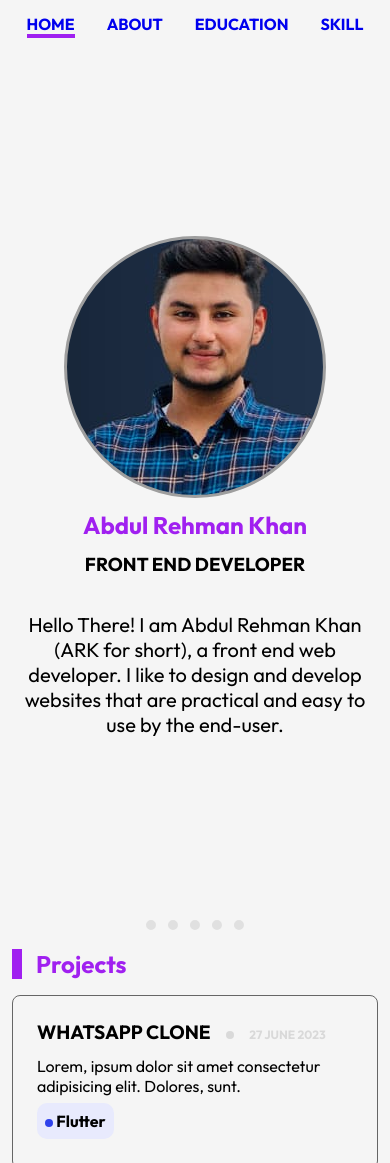
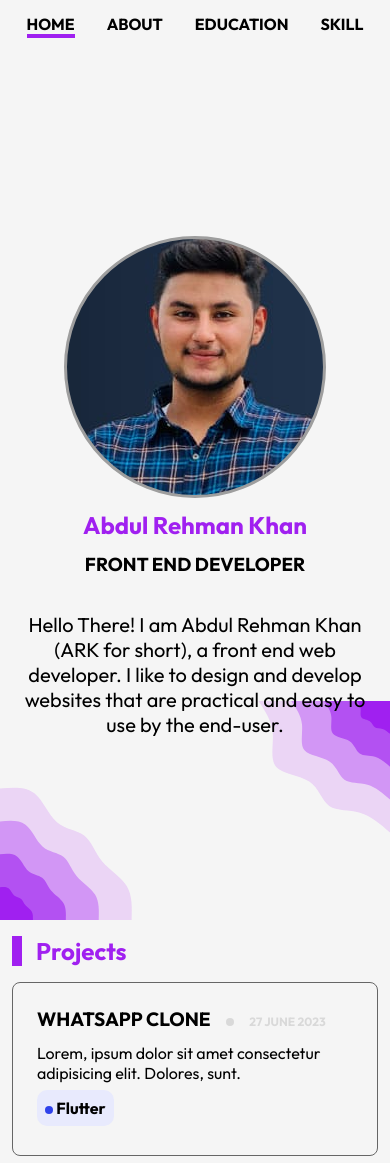
Before and after one commit to Codewith-ARK/portfolio, a plain HTML site: page index.html in a window 390 px wide. Shown: the top 1163 px of the page. Drawn offline with Linux system fonts and the light colour scheme.

Commit message:
[+] Hero bg graphics (not responsive)

```diff
--- a/index.html
+++ b/index.html
@@ -34,26 +34,10 @@
 					websites that are practical and easy to use by the end-user.
 				</div>
 			</div>
-			<!-- <svg id="visual" viewBox="0 0 900 600" width="900" height="600" xmlns="http://www.w3.org/2000/svg"
-				xmlns:xlink="http://www.w3.org/1999/xlink" version="1.1">
-				<path
-					d="M0 362L25 367.8C50 373.7 100 385.3 150 390.2C200 395 250 393 300 390.3C350 387.7 400 384.3 450 391C500 397.7 550 414.3 600 413.8C650 413.3 700 395.7 750 384.8C800 374 850 370 875 368L900 366L900 601L875 601C850 601 800 601 750 601C700 601 650 601 600 601C550 601 500 601 450 601C400 601 350 601 300 601C250 601 200 601 150 601C100 601 50 601 25 601L0 601Z"
-					fill="#deacfd"></path>
-				<path
-					d="M0 444L25 449.2C50 454.3 100 464.7 150 464C200 463.3 250 451.7 300 447.3C350 443 400 446 450 443.3C500 440.7 550 432.3 600 434.8C650 437.3 700 450.7 750 454.5C800 458.3 850 452.7 875 449.8L900 447L900 601L875 601C850 601 800 601 750 601C700 601 650 601 600 601C550 601 500 601 450 601C400 601 350 601 300 601C250 601 200 601 150 601C100 601 50 601 25 601L0 601Z"
-					fill="#cb85f9"></path>
-				<path
-					d="M0 464L25 464.8C50 465.7 100 467.3 150 469.5C200 471.7 250 474.3 300 480.7C350 487 400 497 450 495.8C500 494.7 550 482.3 600 477.3C650 472.3 700 474.7 750 473.5C800 472.3 850 467.7 875 465.3L900 463L900 601L875 601C850 601 800 601 750 601C700 601 650 601 600 601C550 601 500 601 450 601C400 601 350 601 300 601C250 601 200 601 150 601C100 601 50 601 25 601L0 601Z"
-					fill="#b75af5"></path>
-				<path
-					d="M0 538L25 539.2C50 540.3 100 542.7 150 541.8C200 541 250 537 300 534C350 531 400 529 450 532.8C500 536.7 550 546.3 600 547.8C650 549.3 700 542.7 750 538C800 533.3 850 530.7 875 529.3L900 528L900 601L875 601C850 601 800 601 750 601C700 601 650 601 600 601C550 601 500 601 450 601C400 601 350 601 300 601C250 601 200 601 150 601C100 601 50 601 25 601L0 601Z"
-					fill="#a020f0"></path>
-			</svg> -->
+			<img src="assets/hero-bg-light.svg" alt="">
 		</section>
 
-		<hr>
 		<section id="projects">
-
 			<div class="project-container">
 				<div class="txt-container">
 					<h1 class="container-heading sub-heading">Projects</h1>
--- a/styles/home_page_style.css
+++ b/styles/home_page_style.css
@@ -8,13 +8,19 @@ body {
     font-family: "Outfit", sans-serif;
     background-color: #f5f5f5;
 }
+/* Homepage's implementation of nav's color */
+nav a {
+    color: black;
+}
 
 /*? Sections ?*/
-#hero {
-}
 
 #projects {
     margin: 0px 9.375rem 0;
+}
+
+#hero {
+    position: relative;
 }
 
 .hero-wrapper {
@@ -22,10 +28,18 @@ body {
     flex-direction: column;
     justify-content: center;
     align-items: center;
+
     height: 100vh;
+    padding: 0 9.375rem;
+
     position: relative;
+}
 
-    padding: 0 9.375rem;
+/* Hero's BG image */
+#hero img {
+    position: absolute;
+    bottom: 0;
+    z-index: -1;
 }
 
 .hero-wrapper .img-wrapper {
@@ -64,7 +78,7 @@ body {
 }
 
 @media (max-width: 768px) {
-    .hero-wrapper{
+    .hero-wrapper {
         padding: 0.75rem;
     }
 
```
Also changed, not shown: assets/divider-2.svg (added), assets/divider.png (added), assets/divider.svg, assets/hero-bg-light.svg (added).
